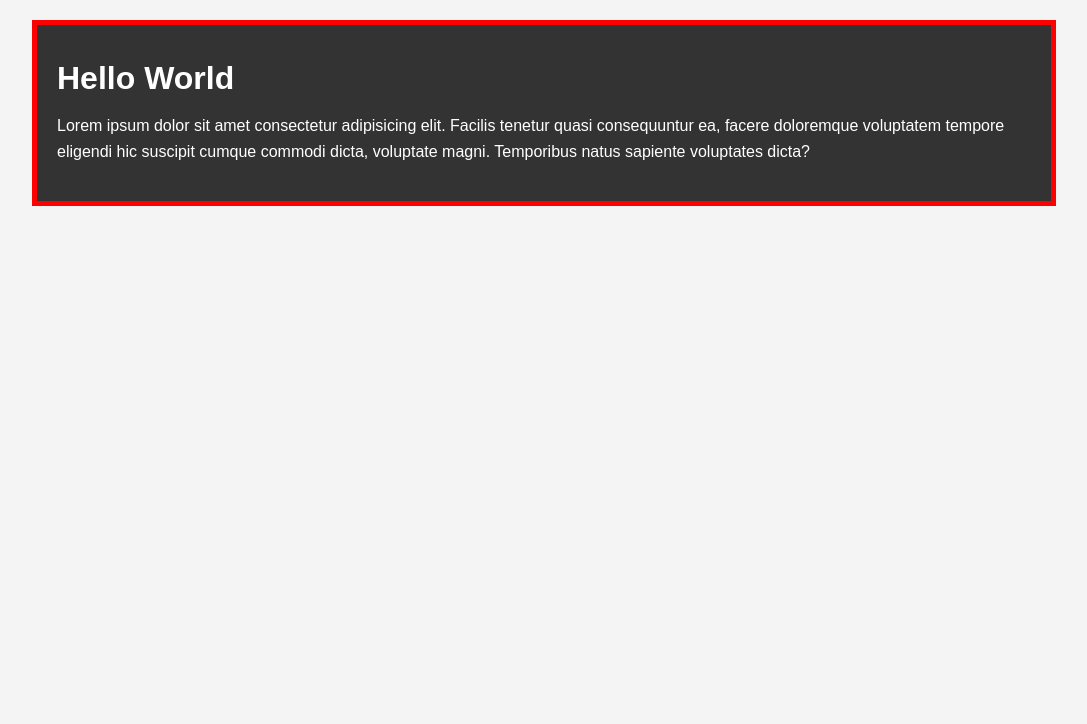
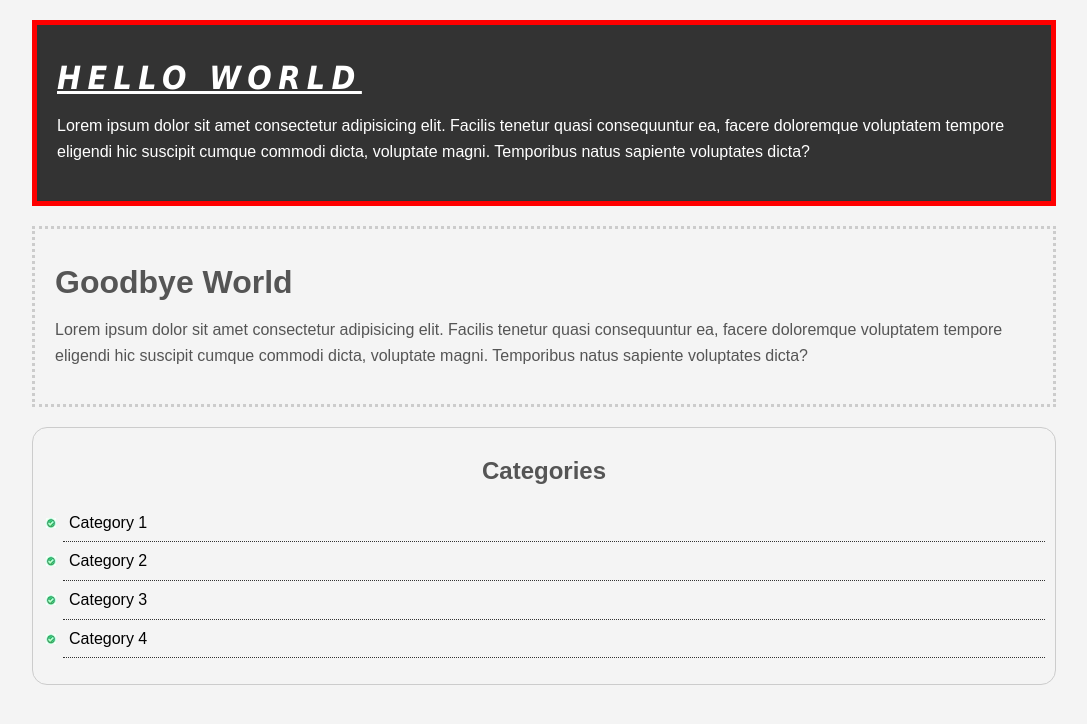
Before and after one commit to parchinski/cheatsheets, a plain HTML site: page css/index.html in a window 1280 px wide. Shown: the whole page, without its empty margins (96-1183 px from the left). Drawn offline with Linux system fonts and the light colour scheme.

Commit message:
almost fin css cheatsheet

```diff
--- a/css/css/style.css
+++ b/css/css/style.css
@@ -11,10 +11,30 @@ body {
   font-size: 16px;
   font-weight: normal;
   /* Same as above */
-  font: normal 16px Arial, Helvetica, sans-serif;
+  font:
+    normal 16px Arial,
+    Helvetica,
+    sans-serif;
 
   line-height: 1.6em;
   margin: 0;
+}
+
+a {
+  text-decoration: none;
+  color: #000;
+}
+
+a:hover {
+  color: red;
+}
+
+a:active {
+  color: green;
+}
+
+a:visited {
+  color: black;
 }
 
 .container {
@@ -46,5 +66,43 @@ body {
 
   margin-top: 20px;
   margin: 20px 0;
-  /* Video Position 33:15 */
 }
+
+.box-1 h1 {
+  font-family: Tahoma;
+  font-weight: 800;
+  font-style: italic;
+  text-decoration: underline;
+  text-transform: uppercase;
+  letter-spacing: 0.2em;
+}
+
+.box-2 {
+  border: 3px dotted #ccc;
+  padding: 20px;
+  margin: 20px 0;
+}
+
+.categories {
+  border: 1px #ccc solid;
+  padding: 10px;
+  border-radius: 15px;
+}
+
+.categories h2 {
+  text-align: center;
+}
+
+.categories ul {
+  padding: 0;
+  padding-left: 20px;
+  list-style: square;
+  list-style: none;
+}
+
+.categories li {
+  padding: 6px;
+  border-bottom: dotted 1px #333;
+  list-style-image: url("../images/check.jpg");
+}
+/* Video Position => 44:43 */
--- a/css/index.html
+++ b/css/index.html
@@ -1,4 +1,4 @@
-<!DOCTYPE html>
+<!doctype html>
 <html>
   <head>
     <title>CSS Cheat Sheet</title>
@@ -15,6 +15,24 @@
           Temporibus natus sapiente voluptates dicta?
         </p>
       </div>
+      <div class="box-2">
+        <h1>Goodbye World</h1>
+        <p>
+          Lorem ipsum dolor sit amet consectetur adipisicing elit. Facilis
+          tenetur quasi consequuntur ea, facere doloremque voluptatem tempore
+          eligendi hic suscipit cumque commodi dicta, voluptate magni.
+          Temporibus natus sapiente voluptates dicta?
+        </p>
+      </div>
+      <div class="categories">
+        <h2>Categories</h2>
+        <ul>
+          <li><a href="#">Category 1</a></li>
+          <li><a href="#">Category 2</a></li>
+          <li><a href="#">Category 3</a></li>
+          <li><a href="#">Category 4</a></li>
+        </ul>
+      </div>
     </div>
   </body>
 </html>
```
Also changed, not shown: css/images/check.jpg (added), 1 other file.
